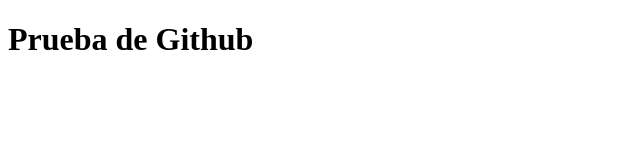
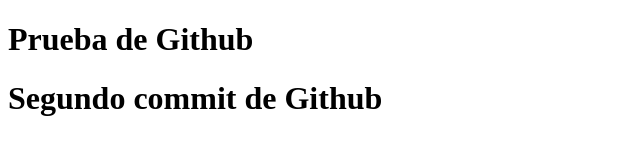
Before and after one commit to Leonardo-villagran/githubdl, a plain HTML site: page index.html in a window 1280 px wide. Shown: the whole page, without its empty margins (0-640 px from the left). Drawn offline with Linux system fonts and the light colour scheme.

Commit message:
Segundo commit

```diff
--- a/index.html
+++ b/index.html
@@ -8,5 +8,6 @@
 </head>
 <body>
     <h1>Prueba de Github</h1>
+    <h1>Segundo commit de Github</h1>
 </body>
 </html>
```
